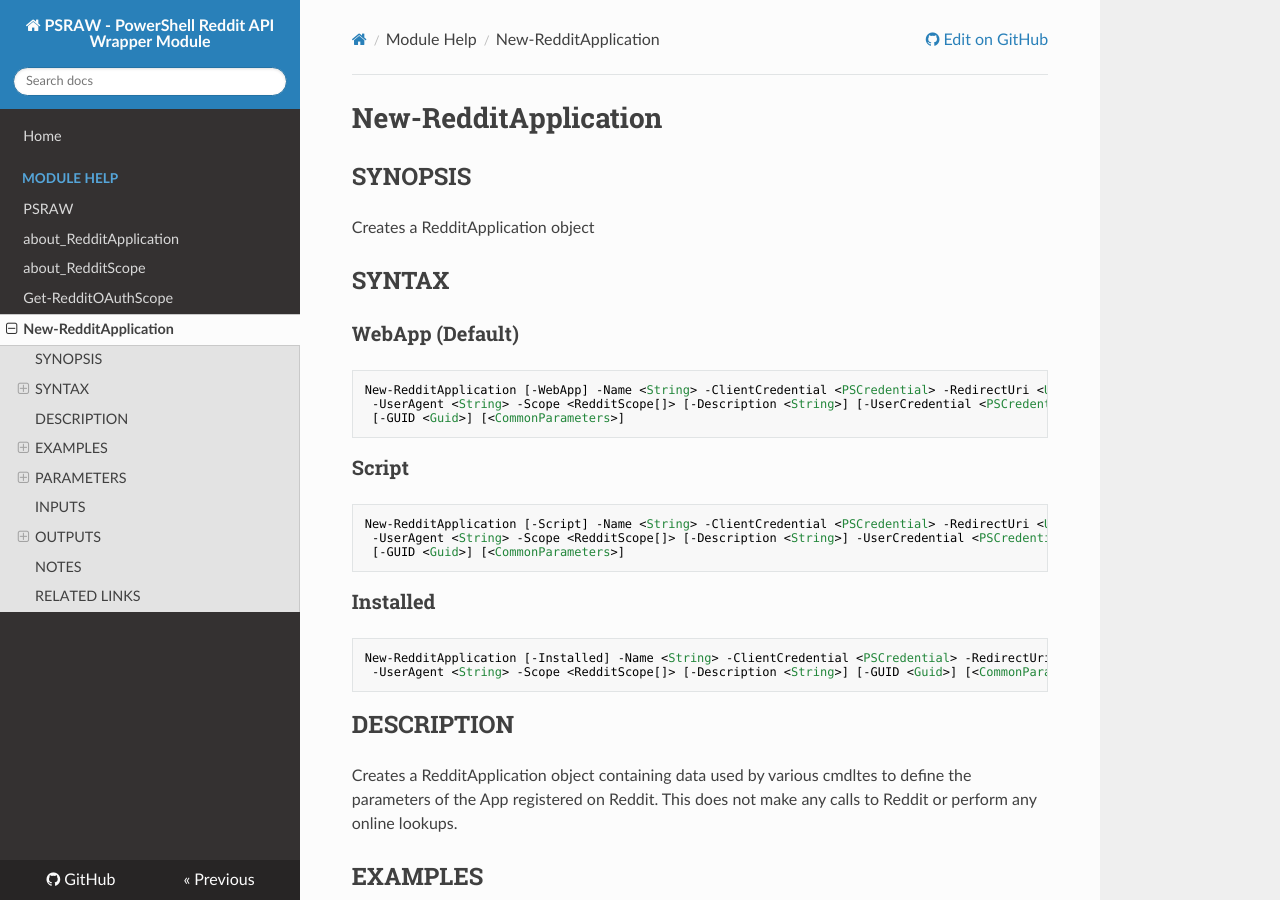
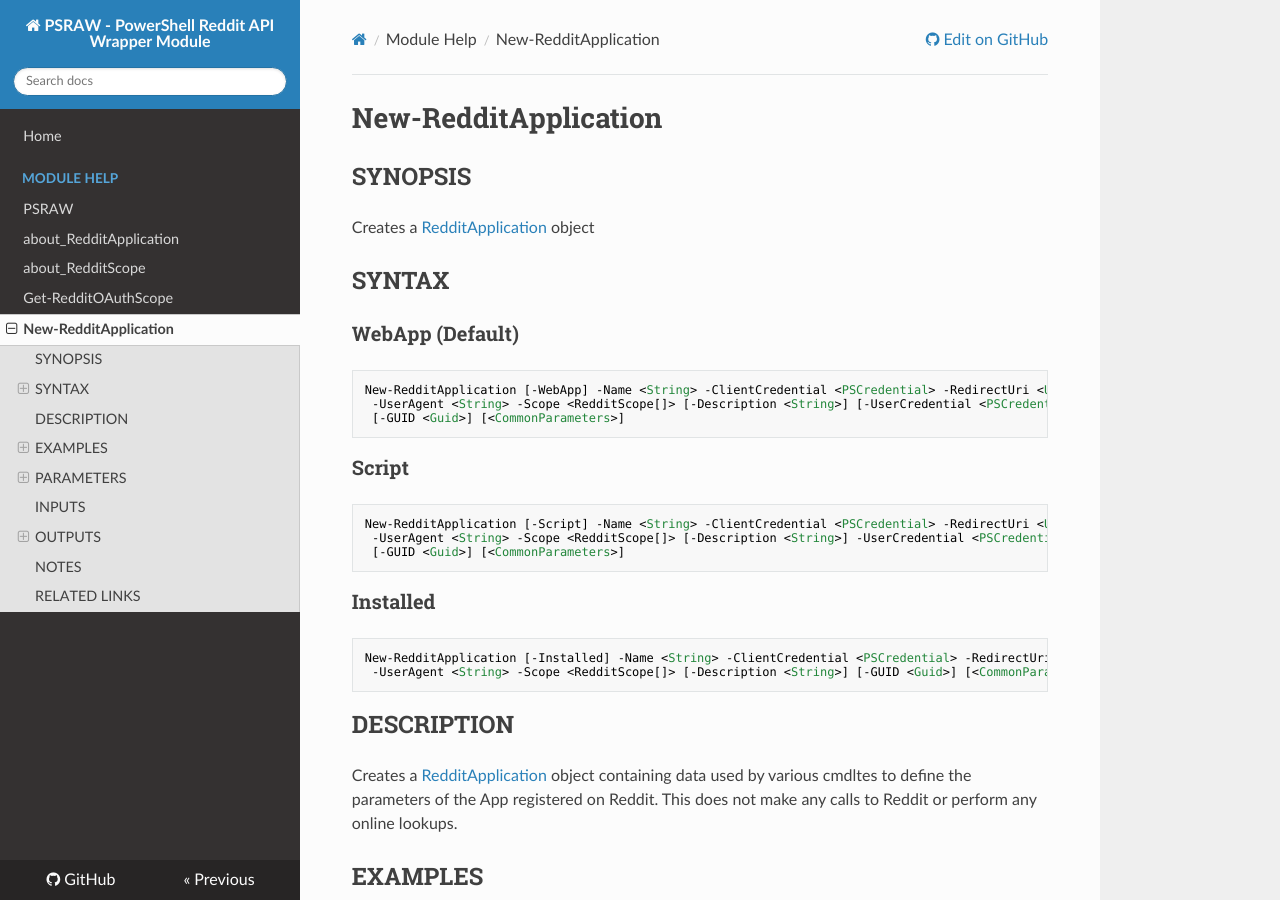
Before and after one commit to markekraus/PSRAW, an MkDocs documentation site: the page built from docs/Module/New-RedditApplication.md, in a window 1280 px wide and 900 px high. Built offline with MkDocs 1.6.1, drawn with Linux system fonts in a browser that asks for light colours; nearby versions of some CDN libraries; old or Windows-style settings are respelled for this version of MkDocs; part of the change alters nothing that is shown; some of the changed text lies outside the part shown.

````diff
--- a/docs/Module/New-RedditApplication.md
+++ b/docs/Module/New-RedditApplication.md
@@ -7,7 +7,7 @@ schema: 2.0.0
 # New-RedditApplication
 
 ## SYNOPSIS
-Creates a RedditApplication object
+Creates a [RedditApplication](https://psraw.readthedocs.io/en/latest/Module/about_RedditApplication) object
 
 ## SYNTAX
 
@@ -32,7 +32,7 @@ New-RedditApplication [-Installed] -Name <String> -ClientCredential <PSCredentia
 ```
 
 ## DESCRIPTION
-Creates a RedditApplication object containing data used by various cmdltes to define the parameters of the App registered on Reddit. This does not make any calls to Reddit or perform any online lookups.
+Creates a [RedditApplication](https://psraw.readthedocs.io/en/latest/Module/about_RedditApplication) object containing data used by various cmdltes to define the parameters of the App registered on Reddit. This does not make any calls to Reddit or perform any online lookups.
 
 ## EXAMPLES
 
@@ -179,7 +179,7 @@ Accept wildcard characters: False
 ```
 
 ### -Scope
-Array of ReditScopes that this Reddit App requires. You can see the available scopes with Get-ReddOauthScope
+Array of [RedditScope](https://psraw.readthedocs.io/en/latest/Module/about_RedditScope)'s that this Reddit App requires. You can see the available scopes with [Get-RedditOAuthScope](https://psraw.readthedocs.io/en/latest/Module/Get-RedditOAuthScope).
 
 ```yaml
 Type: RedditScope[]
@@ -283,16 +283,20 @@ This cmdlet supports the common parameters: -Debug, -ErrorAction, -ErrorVariable
 ## NOTES
 For more information about registering Reddit Apps, Reddit's API, or Reddit OAuth see:
 
-* https://github.com/reddit/reddit/wiki/API
-* https://github.com/reddit/reddit/wiki/OAuth2
-* https://www.reddit.com/prefs/apps
-* https://www.reddit.com/wiki/api
+* [https://github.com/reddit/reddit/wiki/API](https://github.com/reddit/reddit/wiki/API)
+* [https://github.com/reddit/reddit/wiki/OAuth2](https://github.com/reddit/reddit/wiki/OAuth2)
+* [https://www.reddit.com/prefs/apps](https://www.reddit.com/prefs/apps)
+* [https://www.reddit.com/wiki/api](https://www.reddit.com/wiki/api)
 
 ## RELATED LINKS
 
 [New-RedditApplication](https://psraw.readthedocs.io/en/latest/Module/New-RedditApplication)
 
-[Get-ReddOauthScope](https://psraw.readthedocs.io/en/latest/Module/Get-ReddOauthScope)
+[about_RedditApplication](https://psraw.readthedocs.io/en/latest/Module/about_RedditApplication)
+
+[Get-RedditOAuthScope](https://psraw.readthedocs.io/en/latest/Module/Get-RedditOAuthScope)
+
+[about_RedditScope](https://psraw.readthedocs.io/en/latest/Module/about_RedditScope)
 
 [https://github.com/reddit/reddit/wiki/API](https://github.com/reddit/reddit/wiki/API)
 
````
